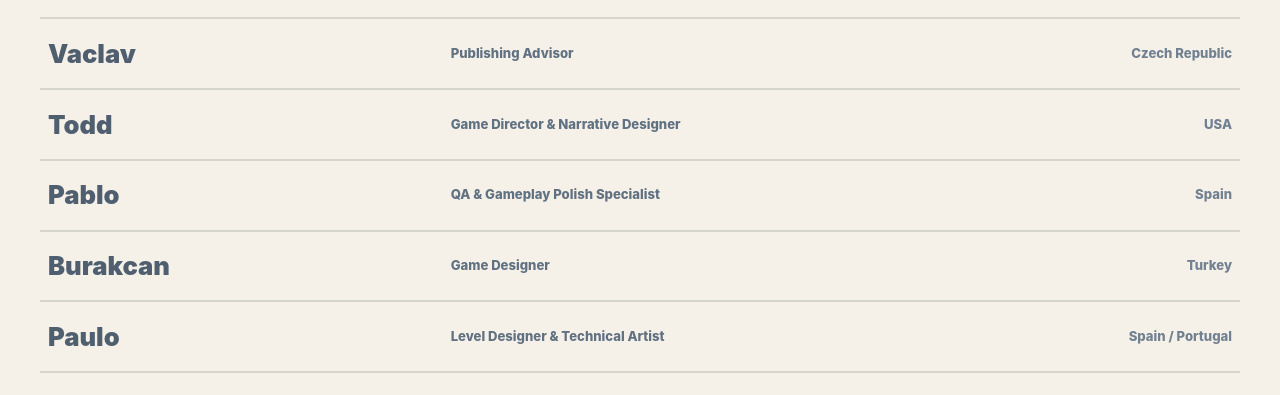
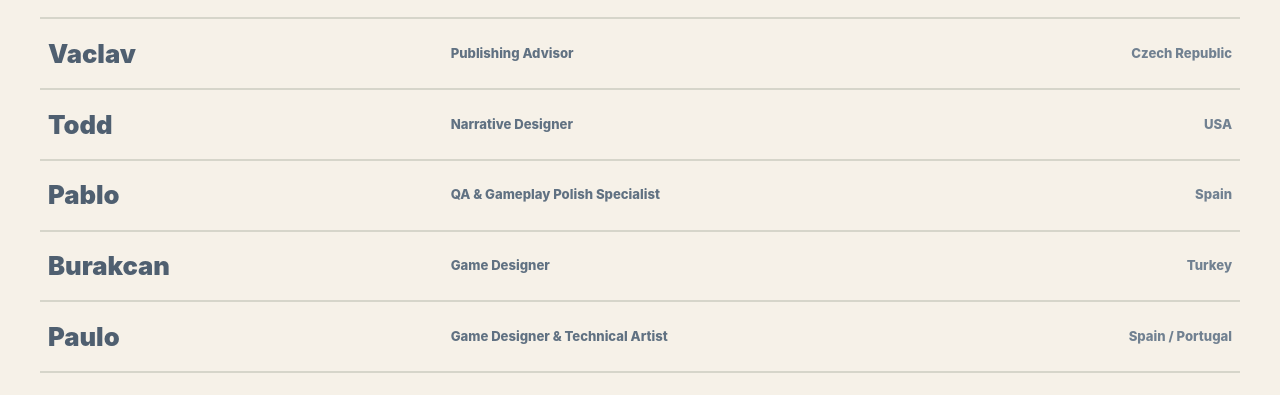
Before and after one commit to RenhetStudio/renhet-studio-web, a SvelteKit app: page / in a window 1280 px wide. Shown: the part 1827-2222 px from the top of the page. Built offline with nearby package versions, Linux system fonts and the light colour scheme; no server answers.

Commit message:
feat: update roles

```diff
--- a/src/routes/+page.svelte
+++ b/src/routes/+page.svelte
@@ -5,10 +5,10 @@
   const team = [
     { name: "Miguel", role: "Founder, Producer & Programmer", country: "Spain", href: "https://www.bitemdev.com/" },
     { name: "Vaclav", role: "Publishing Advisor", country: "Czech Republic", href: "https://www.linkedin.com/in/vaclavkorycanek/" },
-    { name: "Todd", role: "Game Director & Narrative Designer", country: "USA", href: "https://nat20.mal.plus/technical-portfolio/" },
+    { name: "Todd", role: "Narrative Designer", country: "USA", href: "https://nat20.mal.plus/technical-portfolio/" },
     { name: "Pablo", role: "QA & Gameplay Polish Specialist", country: "Spain", href: "https://www.pablogozalvez.com/" },
     { name: "Burakcan", role: "Game Designer", country: "Turkey", href: "https://www.artstation.com/george_akil" },
-    { name: "Paulo", role: "Level Designer & Technical Artist", country: "Spain / Portugal", href: "https://view.genially.com/69788574df8490ea6fd02246" },
+    { name: "Paulo", role: "Game Designer & Technical Artist", country: "Spain / Portugal", href: "https://view.genially.com/69788574df8490ea6fd02246" },
     { name: "Maurice", role: "UI/UX Designer", country: "USA", href: "https://www.linkedin.com/in/mauricebirchard/" },
     { name: "Daniël", role: "Music Composer", country: "The Netherlands", href: "https://daniel-otten.bandcamp.com/" },
     { name: "Denys", role: "Sound Designer", country: "Ukraine", href: "https://drive.google.com/drive/folders/1eBPnpS1N5JXDlTUpv92ci_UVk8KwPmSo" },
```
